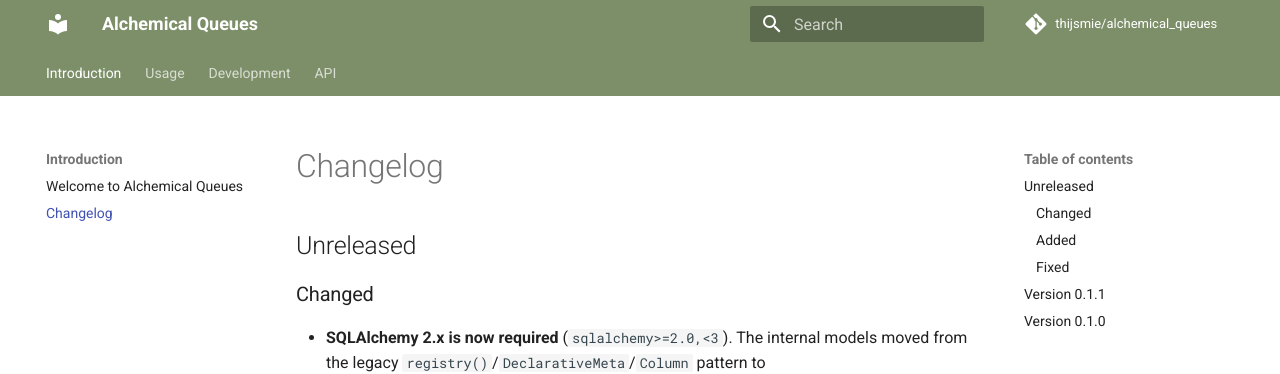
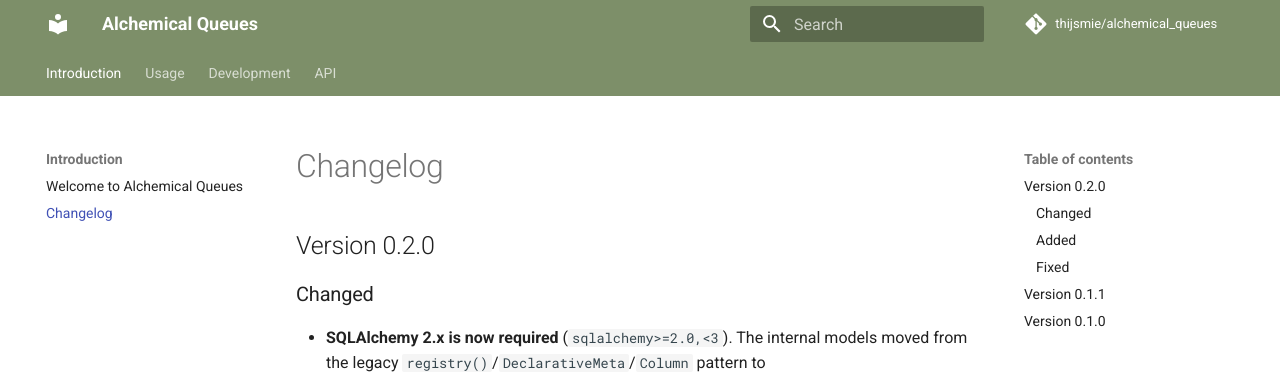
Before and after one commit to thijsmie/alchemical_queues, an MkDocs documentation site: the page built from docs/changelog.md, in a window 1280 px wide and 900 px high. Shown: the top 374 px of the window. Built offline with MkDocs 1.6.1 and Material for MkDocs 9.7.7, drawn with Linux system fonts in a browser that asks for light colours; comment, search, counter and statistics services are not loaded; the version menu is left out.

Commit message:
Release 0.2.0
Co-Authored-By: Claude Sonnet 5 <noreply@anthropic.com>
Claude-Session: https://claude.ai/code/session_01MA3Zve9xijufCUWMkA697B

```diff
--- a/docs/changelog.md
+++ b/docs/changelog.md
@@ -1,6 +1,6 @@
 # Changelog
 
-## Unreleased
+## Version 0.2.0
 
 ### Changed
 
--- a/pyproject.toml
+++ b/pyproject.toml
@@ -1,6 +1,6 @@
 [project]
 name = "alchemical_queues"
-version = "0.1.1"
+version = "0.2.0"
 description = "Task Queues on pure SQLAlchemy"
 readme = "README.md"
 license = "MIT"
```
